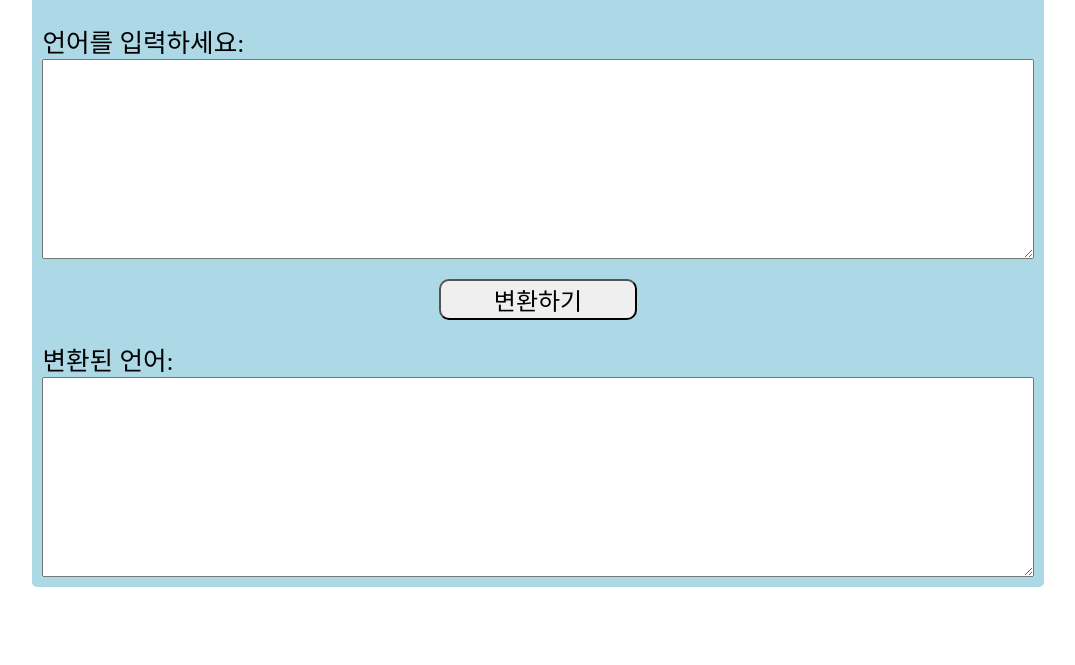
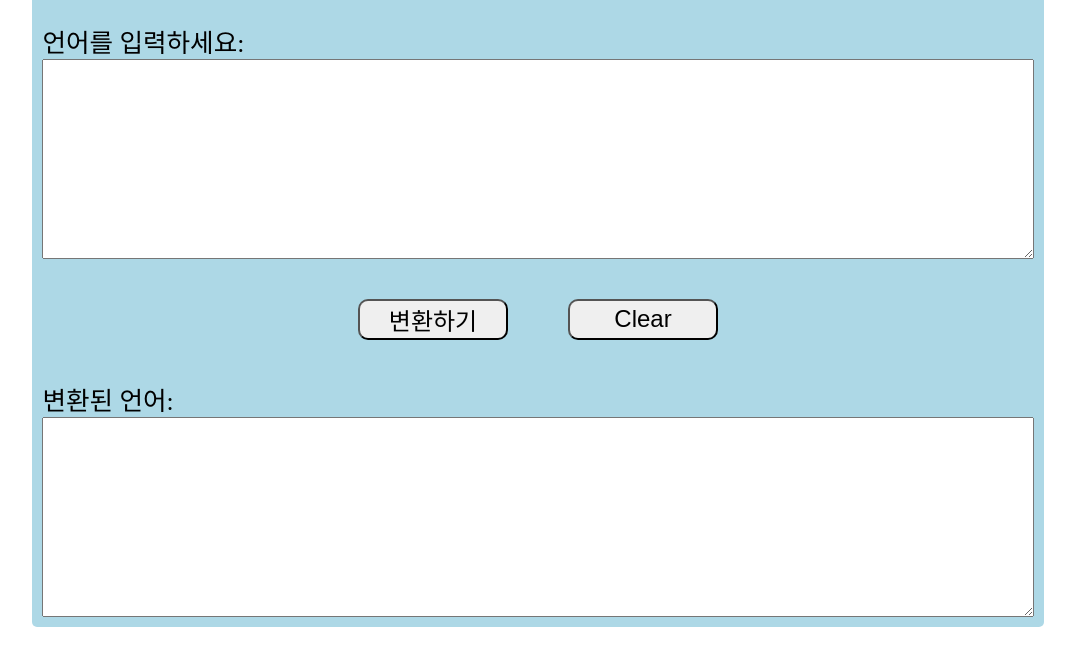
Before and after one commit to himchan94/airbnb_alien_language, a plain HTML site: page index.html in a window 1280 px wide. Shown: the part 105-770 px from the top of the page, without its empty margins (102-1177 px from the left). Drawn offline with Linux system fonts and the light colour scheme.

Commit message:
feat: Created Clear Button
Added Text clear button with html and added style to css

```diff
--- a/index.html
+++ b/index.html
@@ -17,7 +17,10 @@
         <textarea class="textarea" id="before_converted"> </textarea>
       </div>
 
-      <button class="btn">변환하기</button>
+      <div class="btn-container">
+        <button class="btn convert">변환하기</button>
+        <button class="btn clear">Clear</button>
+      </div>
 
       <div class="input-container">
         <label for="after_converted">변환된 언어:</label>
--- a/style.css
+++ b/style.css
@@ -19,11 +19,24 @@
   font-size: 2rem;
 }
 
+.btn-container {
+  display: flex;
+  padding: 20px;
+  width: 400px;
+  justify-content: space-between;
+}
+
 .btn {
   margin-top: 20px;
   font-size: 1.5rem;
   border-radius: 10px;
-  width: 20%;
+  width: 150px;
+  cursor: pointer;
+  transition: 0.3s;
+}
+.btn:hover {
+  box-shadow: 0 0 15px 2px rgba(0, 0, 0, 0.2) !important;
+  background-color: lightcoral;
 }
 
 label {
```
